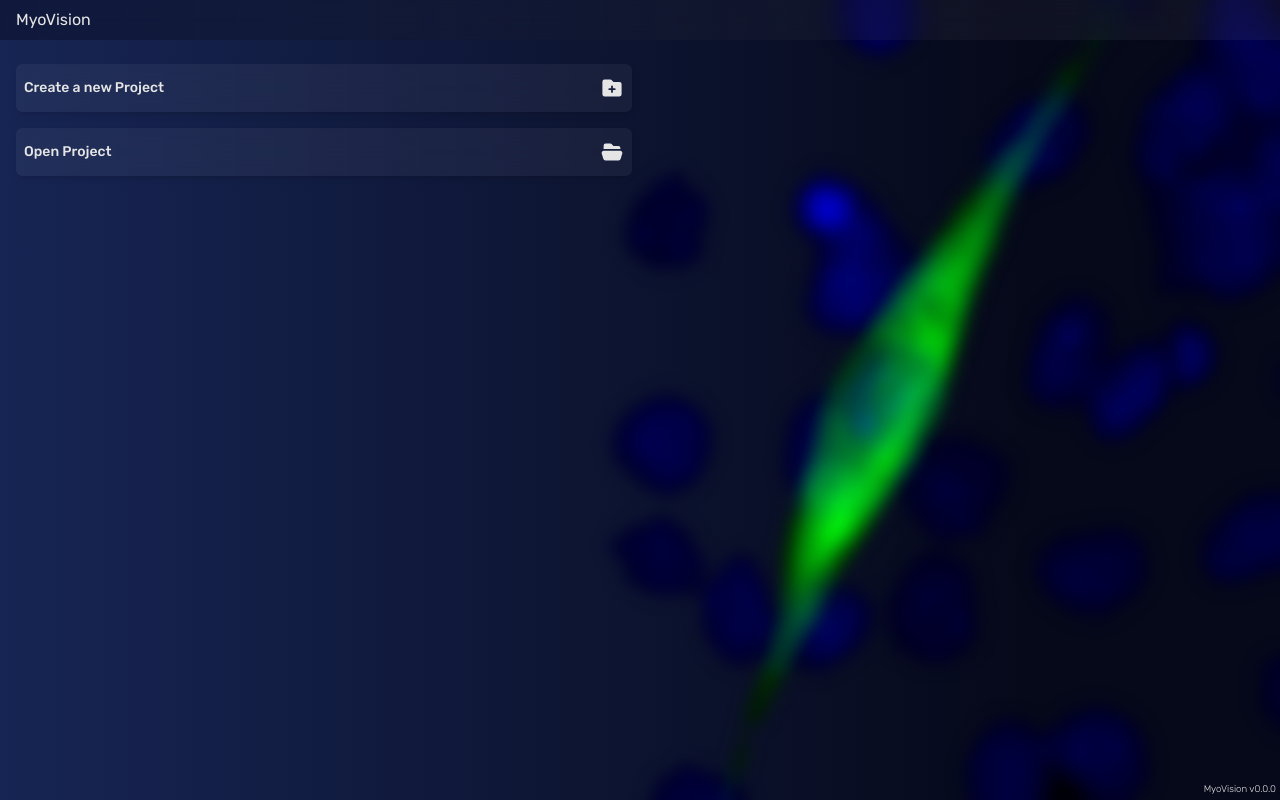
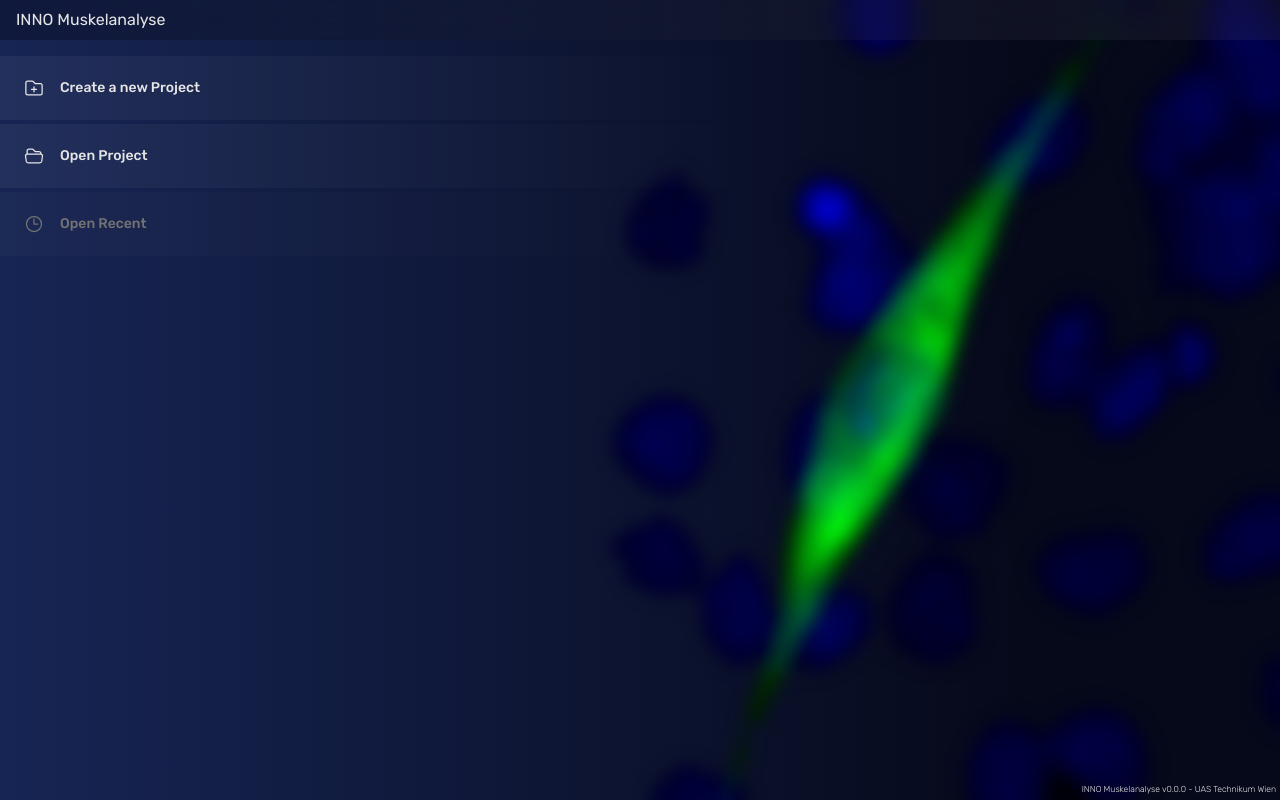
Before and after one commit to leonardstruck/INNO-Muskelanalyse, a Next.js app: page /windows/welcome in a window 1280 px wide. Built offline with nearby package versions, Linux system fonts and the light colour scheme.

Commit message:
visual improvements && read Info from package.json

```diff
--- a/package.json
+++ b/package.json
@@ -1,6 +1,8 @@
 {
   "name": "inno-muskelanalyse",
+  "displayName": "INNO Muskelanalyse",
   "private": true,
+  "author": "UAS Technikum Wien",
   "version": "0.0.0",
   "scripts": {
     "dev": "next dev -p 1420",
--- a/src/pages/windows/welcome.tsx
+++ b/src/pages/windows/welcome.tsx
@@ -1,26 +1,30 @@
 import clsx from "clsx"
-import { FolderPlusIcon, FolderOpenIcon, PencilSquareIcon } from "@heroicons/react/20/solid"
-import { version } from '../../../package.json';
+import { FolderPlusIcon, FolderOpenIcon, ClockIcon } from "@heroicons/react/24/outline"
+import packageInfo from '../../../package.json';
+
+const { version, author, displayName } = packageInfo;
 
 const Welcome = () => {
     return (
         <div className={"bg-myotube h-full w-full bg-contain bg-no-repeat bg-right"}>
             <div data-tauri-drag-region className="h-10 w-full bg-gradient-to-r from-dark-blue/40 to-white/5 backdrop-blur-md flex items-center p-4 select-none cursor-default">
-                <span data-tauri-drag-region>MyoVision</span>
+                <span data-tauri-drag-region>{displayName}</span>
             </div>
-            <div className="grid grid-cols-4 gap-4 py-6 px-4">
+            <div className="grid grid-cols-5 gap-1 py-4">
                 <Item icon={<FolderPlusIcon />}>Create a new Project</Item>
                 <Item icon={<FolderOpenIcon />}>Open Project</Item>
+                <Item icon={<ClockIcon />} disabled>Open Recent</Item>
+
             </div>
-            <span className="fixed bottom-0 text-[0.6rem] right-0 m-1 text-neutral-200 font-extralight">MyoVision v{version}</span>
+            <span className="fixed bottom-0 text-[0.54rem] right-0 m-1 text-neutral-200 font-extralight">{displayName} v{version} - {author}</span>
         </div>
     )
 }
 
-const Item = ({ children, className, icon, ...props }: React.ComponentPropsWithoutRef<"div"> & { icon?: React.ReactNode }) => {
+const Item = ({ children, className, icon, disabled, ...props }: React.ComponentPropsWithoutRef<"div"> & { icon?: React.ReactNode, disabled?: boolean }) => {
     return (
-        <div className={clsx("flex justify-between items-center px-2 py-2 text-sm font-medium rounded-md col-start-1 col-span-2 cursor-pointer select-none", "bg-white/5 backdrop-blur-md h-12 shadow-md transition-all duration-100", "hover:bg-lime-400/20 hover:shadow-lg", className)} {...props}>
-            {children}{icon && <div className="w-6 h-6">{icon}</div>}
+        <div className={clsx("flex gap-4 items-center px-6 text-sm font-medium  col-start-1 col-span-3 select-none h-16", "bg-gradient-to-r from-white/5 to-transparent h-12 transition-colors duration-100", !disabled && "hover:from-lime-400/20 cursor-pointer", disabled && " brightness-50 cursor-not-allowed", className)} {...props}>
+            {icon && <div className="w-5 h-5">{icon}</div>}{children}
         </div>
     )
 }
```
Also changed, not shown: tsconfig.json (+16 -4 lines).
